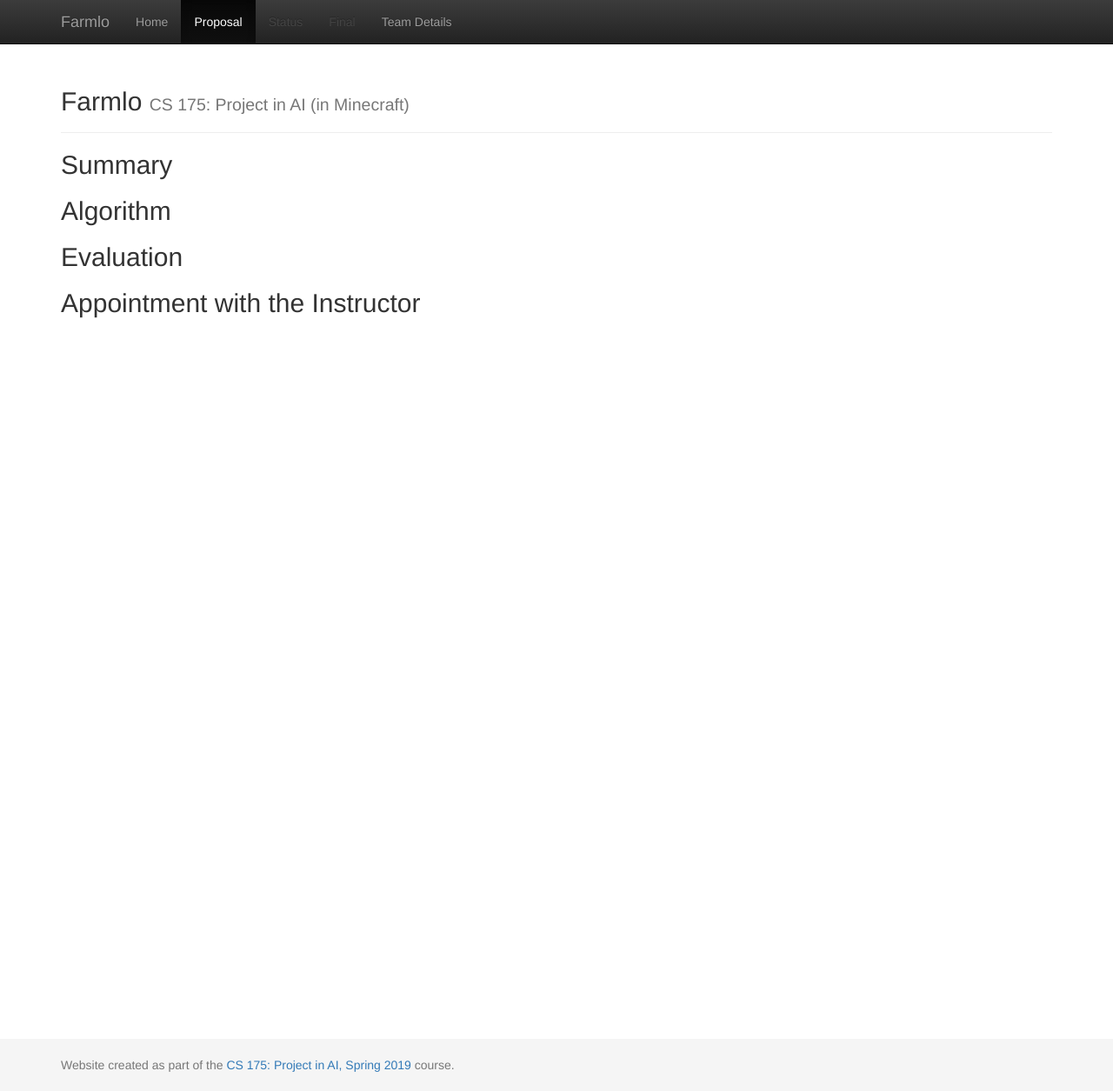
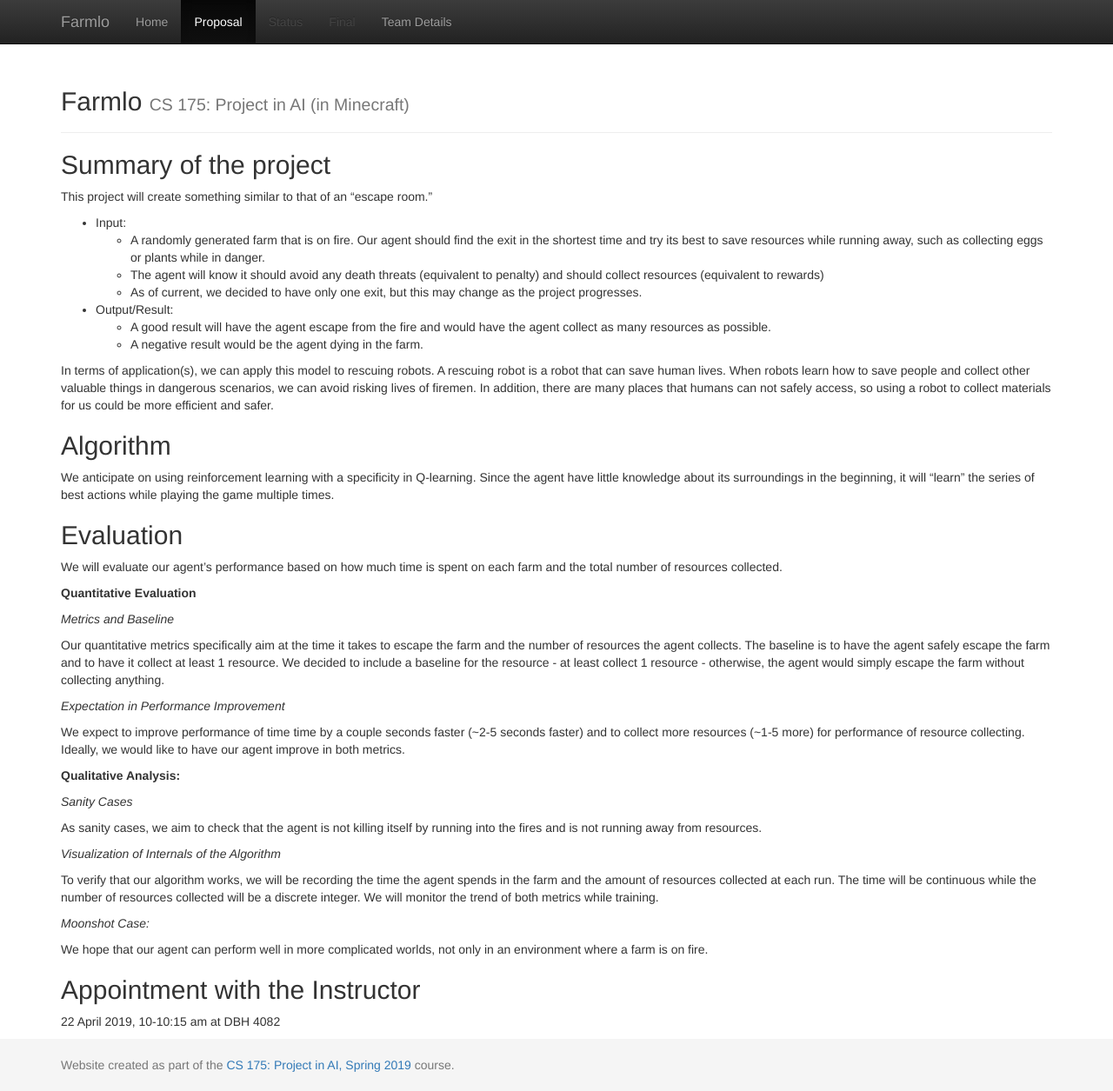
Before and after one commit to Enhjin/Vivere, a Jekyll site: the page built from docs/proposal.md, in a window 1280 px wide and 1255 px high. Shown: the whole window at 87% size. Built offline with Jekyll 4.4.1, drawn with Linux system fonts in a browser that asks for light colours.

Commit message:
Update proposal.md

```diff
--- a/docs/proposal.md
+++ b/docs/proposal.md
@@ -2,7 +2,53 @@
 layout: default
 title: Proposal
 ---
-## Summary
+## Summary of the project
+  This project will create something similar to that of an “escape room.”
+
+  * Input:
+       * A randomly generated farm that is on fire. Our agent should find the exit in the shortest time and try its best to save resources while running away, such as collecting eggs or plants while in danger.
+       * The agent will know it should avoid any death threats (equivalent to penalty) and should collect resources (equivalent to rewards)
+       * As of current, we decided to have only one exit, but this may change as the project progresses.
+
+  * Output/Result:
+       * A good result will have the agent escape from the fire and would have the agent collect as many resources as possible.
+       * A negative result would be the agent dying in the farm.
+
+In terms of application(s),  we can apply this model to rescuing robots. A rescuing robot is a robot that can save human lives. When robots learn how to save people and collect other valuable things in dangerous scenarios, we can avoid risking lives of firemen. In addition, there are many places that humans can not safely access, so using a robot to collect materials for us could be more efficient and safer.
+
 ## Algorithm
+
+We anticipate on using reinforcement learning with a specificity in Q-learning. Since the agent have little knowledge about its surroundings in the beginning, it will “learn” the series of best actions while playing the game multiple times.
+
 ## Evaluation
+
+We will evaluate our agent’s performance based on how much time is spent on each farm and the total number of resources collected.
+
+**Quantitative Evaluation**
+
+*Metrics and Baseline*
+
+Our quantitative metrics specifically aim at the time it takes to escape the farm and the number of resources the agent  collects. The baseline is to have the agent safely escape the farm and to have it collect at least 1 resource. We decided to include a baseline for the resource - at least collect 1 resource - otherwise, the agent would simply escape the farm without collecting anything.
+
+*Expectation in Performance Improvement*
+
+ We expect to improve performance of time time by a couple seconds faster (~2-5 seconds faster) and to collect more resources (~1-5 more) for performance of resource collecting. Ideally, we would like to have our agent improve in both metrics.
+
+**Qualitative Analysis:**
+
+*Sanity Cases*
+
+As sanity cases, we aim to check that the agent is not killing itself by running into the fires and is not running away from resources.
+
+*Visualization of Internals of the Algorithm*
+
+To verify that our algorithm works, we will be recording the time the agent spends in the farm and the amount of resources collected at each run. The time will be continuous while the number of resources collected will be a discrete integer. We will monitor the trend of both metrics while training.
+
+*Moonshot Case:*
+
+We hope that our agent can perform well in more complicated worlds, not only in an environment where a farm is on fire.
+
+
 ## Appointment with the Instructor
+
+22 April 2019, 10-10:15 am at DBH 4082
```
